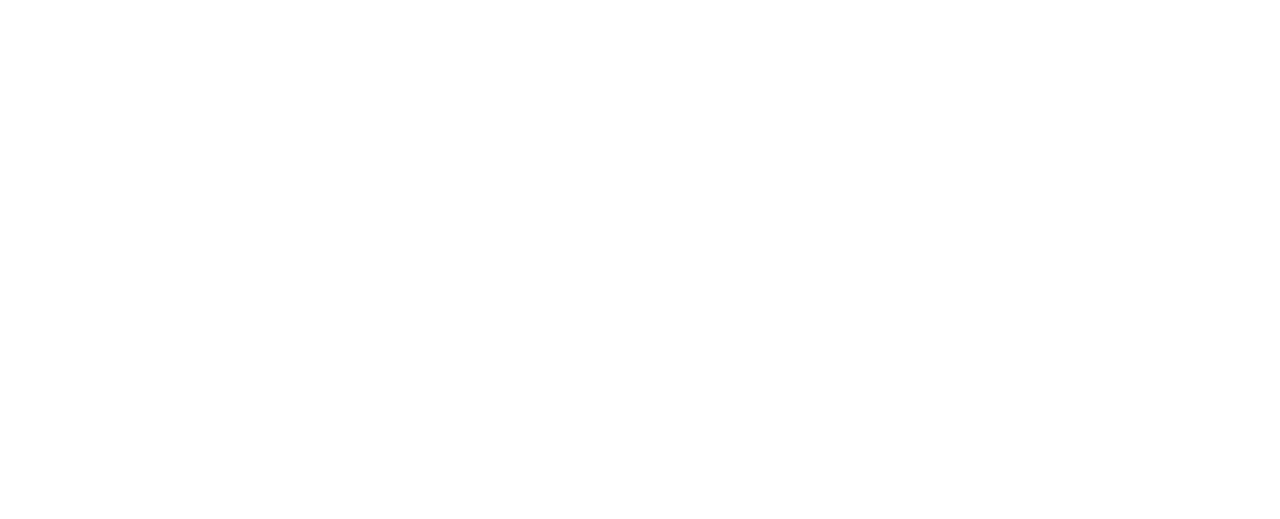
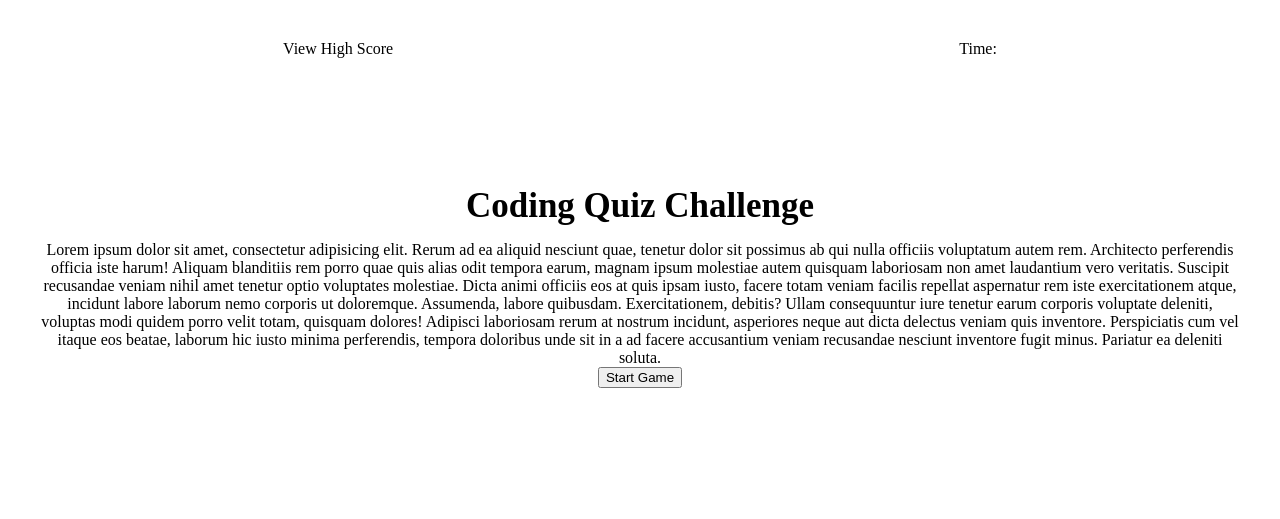
Before and after one commit to onlydeniros/code-quiz, a plain HTML site: page index.html in a window 1280 px wide. Drawn offline with Linux system fonts and the light colour scheme.

Commit message:
added template

```diff
--- a/assets/script.js
+++ b/assets/script.js
@@ -0,0 +1,14 @@
+var startGameBtn = document.querySelector('.start-game')
+var questions = ['The conditon in an if/else statment is enclosed with', 'A very useful tool used during development and debugging for printing content to the debugger is:', 'String values must be enclosed within___ when being assigned to variables']
+var ul = document.querySelector('.choices')
+var newli = document.createElement('li')
+
+startGameBtn.addEventListener("click", function () {
+    document.querySelector('.quiz-section').style.display = "none"
+    newQuestion1();
+})
+
+var newQuestion1 = function () {
+    var ques1 = document.querySelector('.question')
+    ques1.append(questions[0])
+}
--- a/assets/style.css
+++ b/assets/style.css
@@ -0,0 +1,27 @@
+*{
+    margin: 0 auto;
+}
+
+.high-timer{
+    display: flex;
+    /* display:inline-flex; */
+    justify-content: space-between;
+    padding-top: 40px;
+}
+
+
+.quiz-section{
+    display: flex;
+    flex-wrap: wrap;
+    justify-content: center;
+    align-items: center;
+    margin-top: 10%;
+    margin-left: 40px;
+    margin-right: 40px;
+    text-align: center;
+}
+
+.quiz-section h1{
+    margin-bottom: 15px;
+    font-size: 35px;
+}
--- a/index.html
+++ b/index.html
@@ -5,11 +5,54 @@
     <meta charset="UTF-8">
     <meta http-equiv="X-UA-Compatible" content="IE=edge">
     <meta name="viewport" content="width=device-width, initial-scale=1.0">
-    <title>Document</title>
+    <title>Coding Quiz</title>
+    <link rel="stylesheet" href="./assets/style.css">
 </head>
 
 <body>
+    <header class="high-timer">
+        <div class="highscore">View High Score</div>
+        <div class="timer">Time:</div>
+    </header>
+    <main>
+        <section class="quiz-section">
+            <h1>Coding Quiz Challenge</h1>
+            <p>
+                Lorem ipsum dolor sit amet, consectetur adipisicing elit. Rerum ad ea aliquid nesciunt quae, tenetur
+                dolor sit possimus ab qui nulla officiis voluptatum autem rem. Architecto perferendis officia iste
+                harum!
+                Aliquam blanditiis rem porro quae quis alias odit tempora earum, magnam ipsum molestiae autem quisquam
+                laboriosam non amet laudantium vero veritatis. Suscipit recusandae veniam nihil amet tenetur optio
+                voluptates molestiae.
+                Dicta animi officiis eos at quis ipsam iusto, facere totam veniam facilis repellat aspernatur rem iste
+                exercitationem atque, incidunt labore laborum nemo corporis ut doloremque. Assumenda, labore quibusdam.
+                Exercitationem, debitis?
+                Ullam consequuntur iure tenetur earum corporis voluptate deleniti, voluptas modi quidem porro velit
+                totam, quisquam dolores! Adipisci laboriosam rerum at nostrum incidunt, asperiores neque aut dicta
+                delectus veniam quis inventore.
+                Perspiciatis cum vel itaque eos beatae, laborum hic iusto minima perferendis, tempora doloribus unde sit
+                in a ad facere accusantium veniam recusandae nesciunt inventore fugit minus. Pariatur ea deleniti
+                soluta.
+            </p>
+            <div class="start-game"><button>Start Game</button></div>
+        </section>
 
+        <section class="new-question">
+            <h2 class="question quiz-section"></h2>
+            <ul class="choices" id="choices"></ul>
+        </section>
+
+    </main>
+
+
+
+
+
+
+
+
+
+    <script src="./assets/script.js"></script>
 </body>
 
 </html>
```
